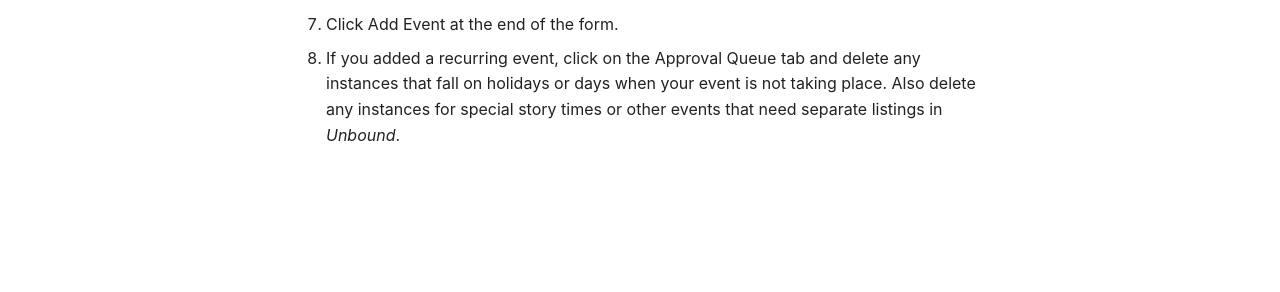
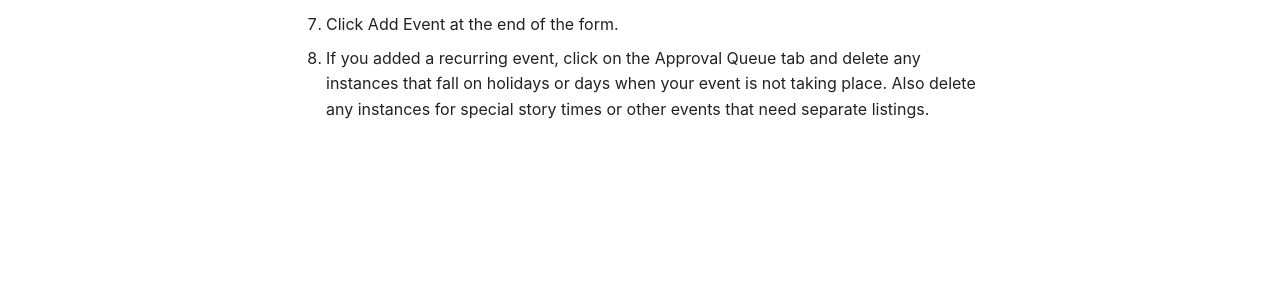
Before and after one commit to Nashville-Public-Library/bedework-docs, an MkDocs documentation site: the page built from docs/orientation/add-an-event.md, in a window 1280 px wide. Shown: the part 458-750 px from the top of the page. Built offline with MkDocs 1.6.1 and Material for MkDocs 9.7.7, drawn with Linux system fonts in a browser that asks for light colours.

```diff
--- a/docs/orientation/add-an-event.md
+++ b/docs/orientation/add-an-event.md
@@ -11,4 +12,4 @@ sidebar_position: 2
 1. Click Add Event.
 1. Fill out the Event Information form.
 1. Click Add Event at the end of the form.
-1. If you added a recurring event, click on the Approval Queue tab and delete any instances that fall on holidays or days when your event is not taking place. Also delete any instances for special story times or other events that need separate listings in _Unbound_.
+1. If you added a recurring event, click on the Approval Queue tab and delete any instances that fall on holidays or days when your event is not taking place. Also delete any instances for special story times or other events that need separate listings.
```
Also changed, not shown: other parts of docs/orientation/add-an-event.md (+1 -0 lines), docs/orientation/copy-event.md (+1 -0 lines), docs/orientation/edit-delete-event.md (+1 -0 lines), docs/orientation/get-to-bedework.md (+1 -0 lines).
